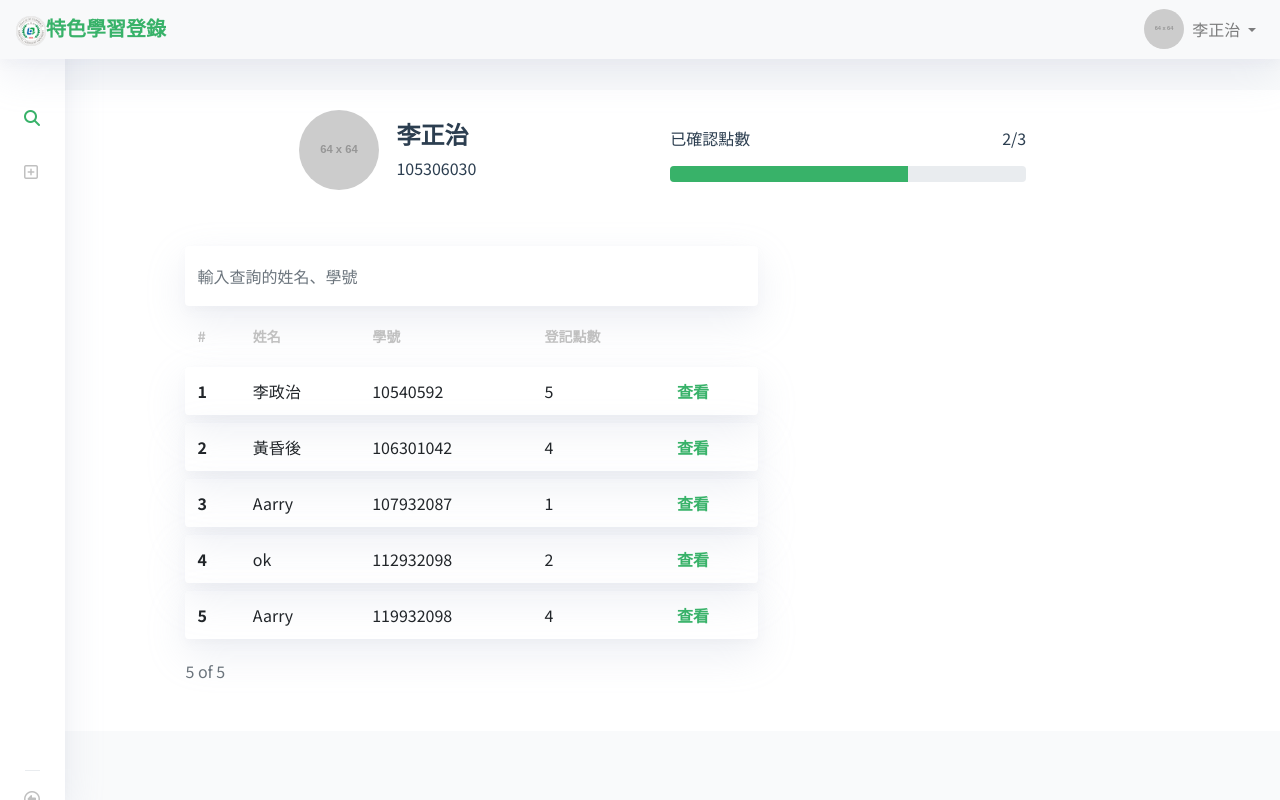
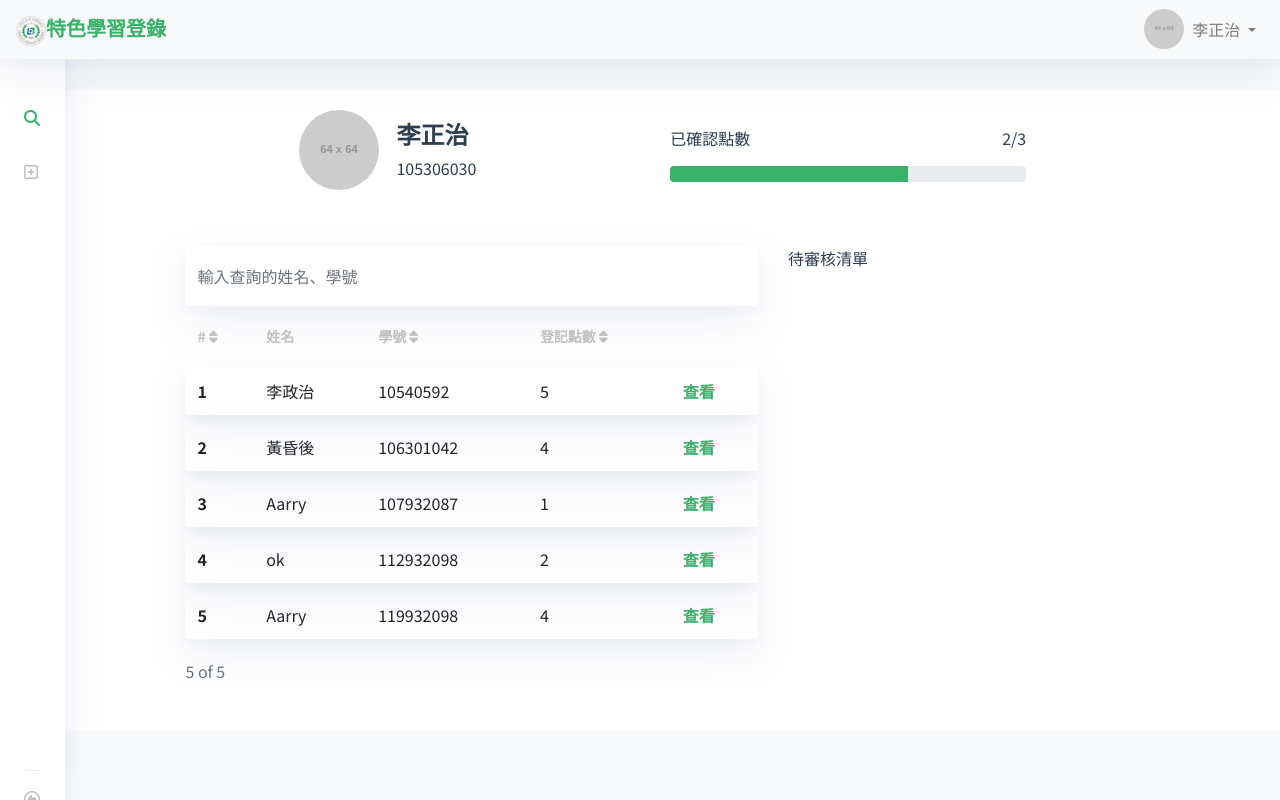
Before and after one commit to adchengzhi7/mbaSite, a Vue app in the folder frontend/: page /student in a window 1280 px wide. Built offline with nearby package versions, Linux system fonts and the light colour scheme.

Commit message:
table sort UI

```diff
--- a/frontend/src/assets/css/index.css
+++ b/frontend/src/assets/css/index.css
@@ -5,6 +5,15 @@
 html,body{
     background-color: rgba(212,218,224,0.12);
 }
+
+.title-green {
+    font-weight: 900;
+    color:var(--green);
+  }
+  .title-blue {
+    font-weight: 900;
+    color: var(--blue);
+  }
 .bg-shadow {
     box-shadow: 0 5px 10px rgba(154,160,185,0.05), 0 15px 40px rgba(166,173,201,0.2) !important;
 }
--- a/frontend/src/components/ele-table.vue
+++ b/frontend/src/components/ele-table.vue
@@ -4,10 +4,31 @@
             <caption>{{filterData.length}} of {{nameList.length }}</caption>
   <thead>
     <tr>
-      <th @click ="sortBy = 'id',isReverse = !isReverse"  scope="col">#</th>
+      <th @click ="sortBy = 'id',isReverse = !isReverse"  scope="col">
+          <span :class="{'title-green':sortBy =='id'}">
+            #
+            <i v-if="sortBy =='id' && isReverse== false" class="fas fa-sort-down"></i>
+            <i v-else-if="sortBy == 'id' && isReverse== true" class="fas fa-sort-up"></i>
+            <i v-else class="fas fa-sort"></i>
+          </span>
+
+      </th>
       <th  scope="col">姓名</th>
-      <th @click ="sortBy = 'last',isReverse = !isReverse" scope="col">學號</th>
-      <th @click ="sortBy = 'handle',isReverse = !isReverse" scope="col">登記點數</th>
+      <th @click ="sortBy = 'last',isReverse = !isReverse " scope="col">
+          <span :class="{'title-green':sortBy =='last'}">
+              學號
+            <i v-if="sortBy =='last' && isReverse== false" class="fas fa-sort-down"></i>
+            <i v-else-if="sortBy == 'last' && isReverse== true" class="fas fa-sort-up"></i>
+            <i v-else class="fas fa-sort"></i>
+          </span>
+      </th>
+      <th @click ="sortBy = 'handle',isReverse = !isReverse, sortHandle= !sortHandle" scope="col">
+          <span :class="{'title-green':sortBy =='handle'}">登記點數
+          <i v-if="sortBy =='handle' && isReverse== false" class="fas fa-sort-down"></i>
+          <i v-else-if="sortBy == 'handle' && isReverse== true" class="fas fa-sort-up"></i>
+          <i v-else class="fas fa-sort"></i>
+          </span>
+          </th>
       <th></th>
     </tr>
   </thead>
@@ -84,6 +105,9 @@ export default {
         return {
             sortBy :'first',
             isReverse:'false',
+            sortId:true,
+            sortLast:false,
+            sortHandle:false,
             nameList:[
                 {
                     id:"1",
--- a/frontend/src/views/Student.vue
+++ b/frontend/src/views/Student.vue
@@ -52,7 +52,9 @@
             <input class="form-control" v-model="filter" placeholder="輸入查詢的姓名、學號" type="text"  >
             <tables :filter= "filter"></tables>
          </div>
-         <div class="col-4"></div>
+         <div class="col-4">
+           <div>待審核清單</div>
+         </div>
          <div class="col"></div>
        </div>
      </div>
```
